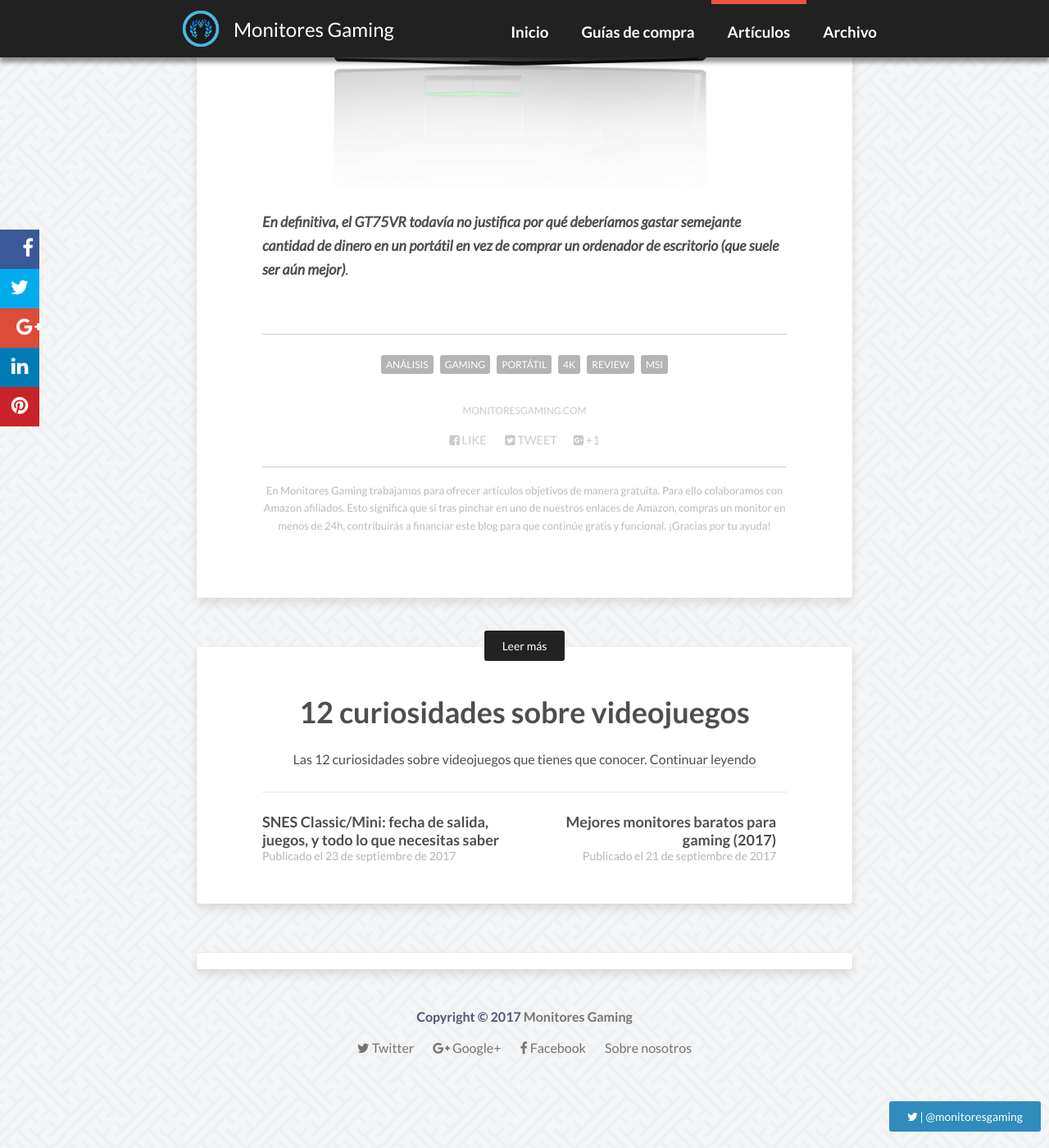
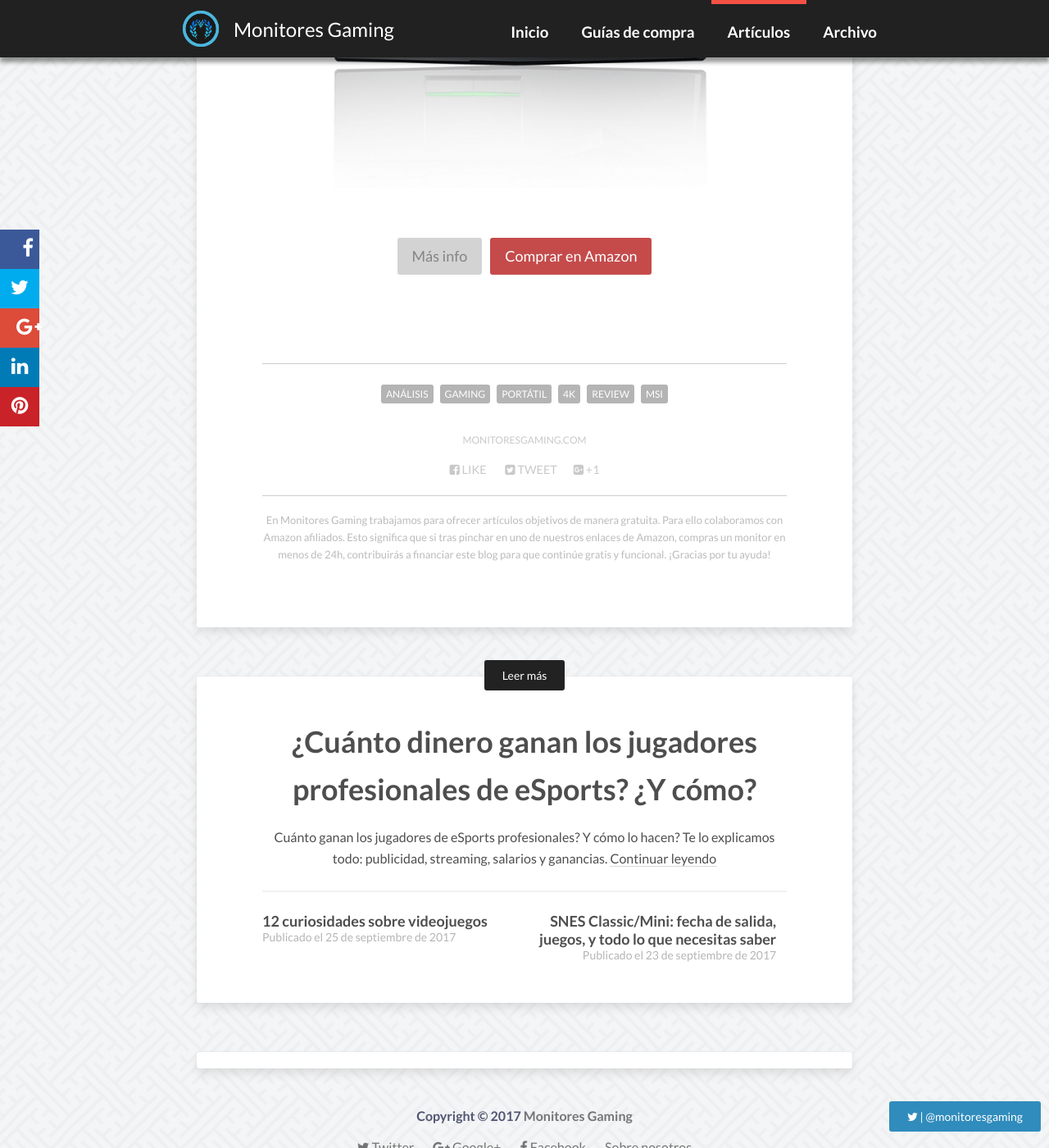
Before and after one commit to Losazul/losazul.github.io, a Jekyll site: the page built from _posts/2017-09-22-analisis-completo-del-msi-gt75vr-titan-pro.md, in a window 1280 px wide and 1400 px high, scrolled down 4340 px. Shown: the whole window at 82% size. Built offline with Jekyll 4.4.1, drawn with Linux system fonts in a browser that asks for light colours; nearby versions of some CDN libraries; comment, search, counter and statistics services are not loaded; some of the changed lines change nothing that is shown; some of the changed text lies outside the part shown.

Commit message:
Post dinero y titan link
-Post cuanto ganan gamers
-titan link y cambios caracteristicas

```diff
--- a/_posts/2017-09-22-analisis-completo-del-msi-gt75vr-titan-pro.md
+++ b/_posts/2017-09-22-analisis-completo-del-msi-gt75vr-titan-pro.md
@@ -18,7 +18,7 @@ Cuando **las compañías intentan continuamente implementar características com
 <br /><br />
 **Con un precio de 5.000€**, nuestro **GT75VR** tiene todo lo que te gustaría tener en tu portátil: **Intel Core i7-7820HK CPU**, **64GB** de **RAM**, **dual 512GB SSDs** (más otro **HDD** de **1TB** para incluso aún más almacenamiento), pantalla **4K** y una **Nvidia GTX 1080 GPU**.
 
-Suena a mucho, ¿no? Y así es, pero el precio no es tan problema como parece, ya que **el modelo que quieres es el de base**, que **rebaja el precio a casi <u>la mitad</u>**. A este precio, el **GT75VR compite** favorablemente con otros grandes pesos pesados de *Alienware* o *Lenovo* - y todavía tienes una **GPU 1080** con un nucleo **i7 7700 HQ CPU**, **16GB** de **RAM**, **SSD** de **256GB** y un **HDD** de **1TB**. Aún mejor, el modelo de base trae una pantalla de **17.3"**, **120Hz** y resolución **1.920X.1080 en vez de 4K**. Esto es importante ya que incluso teniendo la GPU 1080, al GT75VR todavía **le cuesta alcanzar los 60fps en 4K**. Con los gráficos al máximo, el modelo premium alcanza entre 40 y 50 fps en *Rise of the Tomb Raider* en 4K , mientras que alterna entre 40 y 50 fps en gráficos medios en *PlayerUnknown's Battlegrounds* en la misma resolución. Pero **con la pantalla full HD de 120H volarás sobre los 60fps con los gráficos al máximo**. Esto **te permite identificar y seguir la acción en shooters aún con más faclidad**, y aunque no te vayas a convertir en profesional de la noche a la manaña, pero por algo los jugadores competitivos de juegos como *CS:GO* y *Overwatch* **eligen 120fps en vez de 60**.
+Suena a mucho, ¿no? Y así es, pero el precio no es tan problema como parece, ya que **el modelo que necesitamos es más básico**, que **rebaja el precio a casi <u>la mitad</u>**. A este precio, el **GT75VR compite** favorablemente con otros grandes pesos pesados de *Alienware* o *Lenovo* - y todavía tienes una **GPU 1070** con un nucleo **i7 7700 HQ CPU**, **32GB** de **RAM**, **SSD** de **256GB** y un **HDD** de **1TB**. Aún mejor, el modelo de base trae una pantalla de **17.3"**, **120Hz** y resolución **1.920X.1080 en vez de 4K**. Esto es importante ya que incluso teniendo la GPU 1080, al GT75VR todavía **le cuesta alcanzar los 60fps en 4K**. Con los gráficos al máximo, el modelo premium alcanza entre 40 y 50 fps en *Rise of the Tomb Raider* en 4K , mientras que alterna entre 40 y 50 fps en gráficos medios en *PlayerUnknown's Battlegrounds* en la misma resolución. Pero **con la pantalla full HD de 120H volarás sobre los 60fps con los gráficos al máximo**. Esto **te permite identificar y seguir la acción en shooters aún con más faclidad**, y aunque no te vayas a convertir en profesional de la noche a la manaña, pero por algo los jugadores competitivos de juegos como *CS:GO* y *Overwatch* **eligen 120fps en vez de 60**.
 <br /><br />
 <center><img src="/images/pictures/titan-pro-2.gif"></center><br />
 Volvamos al teclado. En vez de tener teclas mecánicas extremadamente pesadas como los anteriores modelos, **la compañía se ha aliado con steelSeries para crear un teclado más ligero**, adecuado para un  portátil. El resultado es **simplemente fantástico**. Con lo que el *Lenovo Legion Y920* fantaseaba en broma, es lo que nos ha traido el **GT75VR**.
@@ -33,5 +33,5 @@ El tacto de las teclas es **inmejorable**, están suficientemente espaciadas y t
 Por encima de todo esto, el **GT75VR también viene con un agradable sistema de sonido** que consiste en dos 3-watt altavoces y un 5-watt sub, **una tarjeta de red para priorizar el tráfico de red durante sesiones gaming** y más puertos/conexiones de las que seguramente necesites. Incluso comparándolo con otros portátiles gaming de 17", el **GT75VR es bastante grande**. Sería contraproducente no mencionar el **gran sonido del ventilador**, que puede ir desde un pequeño susurro hasta un ruido molesto, haciendo que cualquiera en la habitación busque sus cascos. Probablemente no estarás sorprendido al saber que **el GT75VR ha llegado a durar 2:15 minutos en test de descarga de batería**. Pero así es la vida de un grande, poderoso y hambriento portátil gaming.
 <br /><br /><br />
 <img src="/images/pictures/titan-pro-5.jpg">
-<br /><br />
-<b><i>En definitiva, el GT75VR todavía no justifica por qué deberíamos gastar semejante cantidad de dinero en un portátil en vez de comprar un ordenador de escritorio (que suele ser aún mejor)</i></b>.
+<br /><br /><center><a href="http://amzn.to/2yuBSfI" target="_blank" class="btn-infor"><font size="4">Más info</font></a><a href="http://amzn.to/2yuBSfI" target="_blank" class="btn-ama"><font size="4">Comprar en Amazon</font></a>
+</center><br />
--- /dev/null
+++ b/_posts/2017-10-18-cuanto-dinero-ganan-los-jugadores-profesionales-y-como.md
@@ -0,0 +1,35 @@
+---
+layout: post
+title:  "¿Cuánto dinero ganan los jugadores profesionales de eSports? ¿Y cómo?"
+date:   2017-10-18 23:00:00 +0200
+excerpt: ¿Cuánto ganan los jugadores profesionales de Sports? ¿Y cómo lo hacen? Te lo explicamos todo&#58; publicidad, streaming, salarios y ganancias.
+description: Cuánto ganan los jugadores de eSports profesionales? Y cómo lo hacen? Te lo explicamos todo&#58; publicidad, streaming, salarios y ganancias.
+categories: articulos
+image:
+    feature: /euros.jpg
+tags: [dinero, eSports, streaming, profesional gaming]
+comments: true
+---
+<!--more-->
+<!-- more -->
+Ciertas personas te acusarán de «gastar» tu tiempo jugando a videojuegos. Pero no tienen ni idea de que los jugadores profesionales viven una vida de lujo. Con un público de **43 millones de espectadores** preparados para ver la final de League of Legends, vemos que el deporte poco convencional está **llegando a la cima**.
+<br /><br />
+### Salarios
+Los salarios varían de jugador a jugador, equipo; y otros factores como la reputación, habilidad y seguimiento social. Desafortunadamente, la industria carece de transparencia en este tema, lo que hace difícil para los jugadores saber cuánto es una justa compensación por su trabajo.
+
+En 2015, Ember, **un equipo Norte Americano de League of Legends fue la primera organización en hacer públicas los salarios de sus jugadores**. En su declaración, la organización alentó absoluta transparencia en cuanto a lo que respecta el salario de los profesionales, ya que la mayoría de «los jugadores de eSports pueden estar dejando a  un lado su educación por un futuro incierto».
+
+**Greyson “Goldenglue” Gilmer coronó la lista con un salario fijo de 55.000€ más 23.000€ de bonus extra.** Seguido por Colin "Solo" Earnest quien también ganaba 55.000€ en salario con un bonus de 18.000€. Benjamin DeMunck ganó 64.000€, Nicolar “GleebGlarbu” Haddad 61.000€ y Jaun “Contractz” Garcia 60.000€.
+<br /><br />
+### Ganancias
+Otra obvia fuente de ingresos es ganar competiciones. **Sólo en los playoffs**, para un equipo de 5 personas, esta podría ir desde **2.000€** hasta **8.500€ por jugador**. Los jugadores profesionales de Dota tuvieron una friolera de **21.000.000€** en premios, de los que los ganadores obtuvieron **10 millones**.
+<br /><br />
+### Publicidad
+El **71% de la valorarización de la industria viene de la publicidad**. Esta viene de editores de videojuegos, otras compañías gaming y, cada vez más, de compañías que no guardan relación con este mundo. Especialistas en marketing de varias industrias ven a los eSports como un camino para llegar a una audiencia digital y joven. Por ejemplo, SteelSeries, un fabricante de periféricos gaming y accesorios, patrocina varios equipos profesionales para promocionar sus productos.
+<br /><br />
+### Streaming
+Cuando no están jugando delante de millones de personas, un gran número de jugadores de eSports **hacen streaming para nutrir su comunidad virtual así como para aumentar sus ingresos**. Una suscripción mensual en un canal de Stream cuesta 4.99$, y la mitad va directa al jugador profesional. Si el streamer tiene 2.000 suscriptores (con una ganancia de 2.5$ por suscriptor), entonces **consigue un bonus adicional de 5.000$ al mes a añadir**. Se afirma que el streamer de League of Legends, **Imaqtpie**, ganó sobre **9.000$ en un mes**.
+
+De acuerdo con los eSports Earnings, **el top jugador de este año**, Kuro “**KuroKy**” Takhasomi **ganó** un total de **3.367.188$**. KuroKy es el capitán de Team Liquid, que triunfó en The International 7, un torneo de Dota 2 con un total de 24 millones de dolares en premios, de donde embolsaron 10,806,301$.
+
+El número de jugadores profesional en esta industria es, por supuesto, modesto. Sin embargo, **si los eSports continúan creciendo a la velocidad con la que han crecido esta década**, ¡habrá docenas de **jugadores que ganen más de 1 millón de dolares al año**!
```
Also changed, not shown: images/euros.jpg (added), images/pictures/euros.jpg (added), 3 other files.
